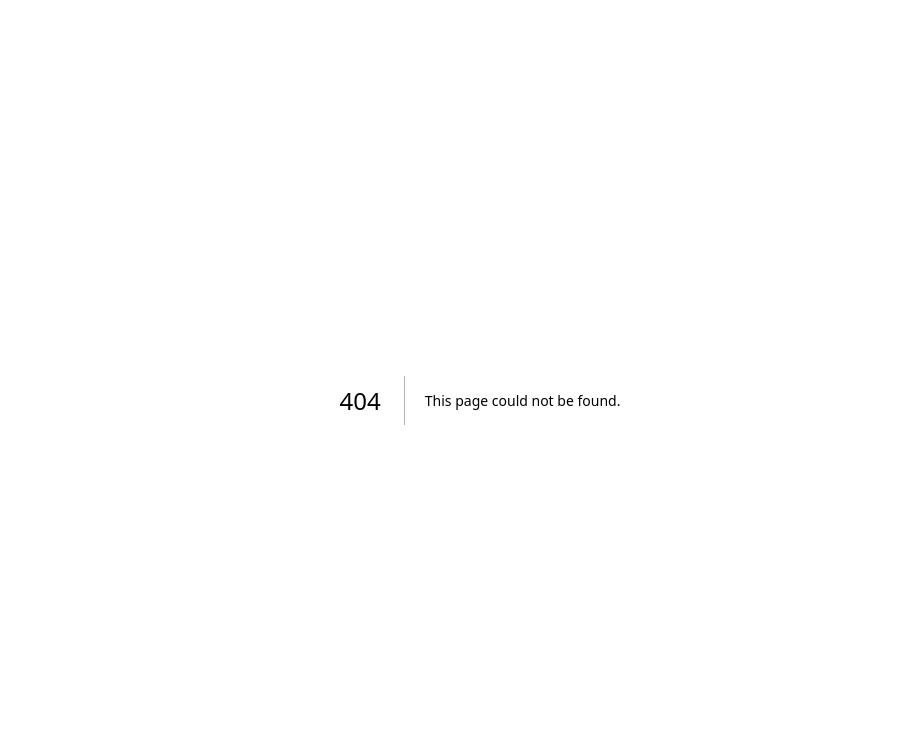
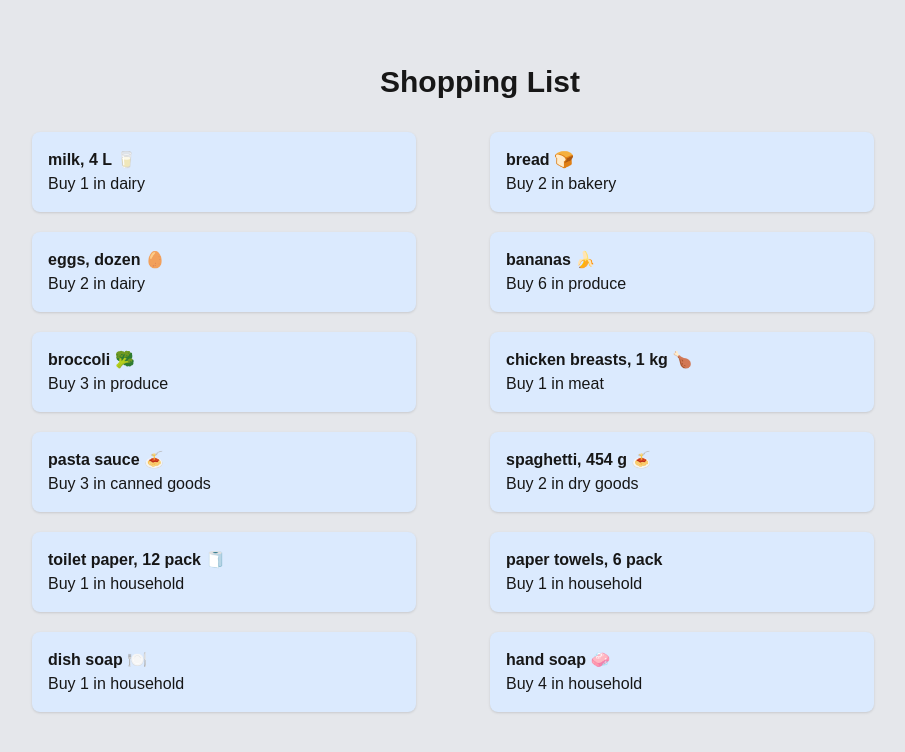
Before and after one commit to lucaslam704/cprg306-assignments, a Next.js app: page /week-3 in a window 1280 px wide. Before the commit this address had no page. Shown: the top 752 px of the page, without its empty margins (160-1065 px from the left). Built offline with nearby package versions, Linux system fonts and the light colour scheme.

Commit message:
add week-3

```diff
--- /dev/null
+++ b/app/week-3/item-list.js
@@ -0,0 +1,173 @@
+export default function ItemList(name, quantity, category) {
+
+    const item1 = {
+    name: "milk, 4 L 🥛",
+    quantity: 1,
+    category: "dairy",
+    };
+
+    const item2 = {
+    name: "bread 🍞",
+    quantity: 2,
+    category: "bakery",
+    };
+
+    const item3 = {
+    name: "eggs, dozen 🥚",
+    quantity: 2,
+    category: "dairy",
+    };
+
+    const item4 = {
+    name: "bananas 🍌",
+    quantity: 6,
+    category: "produce",
+    };
+
+    const item5 = {
+    name: "broccoli 🥦",
+    quantity: 3,
+    category: "produce",
+    };
+
+    const item6 = {
+    name: "chicken breasts, 1 kg 🍗",
+    quantity: 1,
+    category: "meat",
+    };
+
+    const item7 = {
+    name: "pasta sauce 🍝",
+    quantity: 3,
+    category: "canned goods",
+    };
+
+    const item8 = {
+    name: "spaghetti, 454 g 🍝",
+    quantity: 2,
+    category: "dry goods",
+    };
+
+    const item9 = {
+    name: "toilet paper, 12 pack 🧻",
+    quantity: 1,
+    category: "household",
+    };
+
+    const item10 = {
+    name: "paper towels, 6 pack",
+    quantity: 1,
+    category: "household",
+    };
+
+    const item11 = {
+    name: "dish soap 🍽️",
+    quantity: 1,
+    category: "household",
+    };
+
+    const item12 = {
+    name: "hand soap 🧼",
+    quantity: 4,
+    category: "household",
+    };
+
+    /* ARRAY MAPPING METHOD
+    const items = [
+        {
+            name: "milk, 4 L 🥛",
+            quantity: 1,
+            category: "dairy",
+        },
+        {
+            name: "bread 🍞",
+            quantity: 2,
+            category: "bakery",
+        },
+    ];
+
+    return (
+        <div className="container mx-auto px-4">
+            <h1 className="text-3xl font-bold text-center my-8">Shopping List</h1>
+            <div className="grid grid-cols-1 md:grid-cols-2 lg:grid-cols-3 gap-4">
+                {items.map((item, index) => (
+                    <div key={index} className="bg-blue-100 p-4 rounded-lg shadow">
+                        <p className="font-bold">{item.name}</p>
+                        <p>Buy {item.quantity} in {item.category}</p>
+                    </div>
+                ))}
+            </div>
+        </div>
+    ) */
+
+    return (
+    <div className="min-h-screen bg-gray-200 py-8">
+        <h1 className="text-3xl font-bold text-center my-8">Shopping List</h1>
+
+            <div className="grid grid-cols-1 md:grid-cols-2 lg:grid-cols-2 gap-5 max-w-4xl mx-auto">
+
+                <div className="bg-blue-100 p-4 max-w-sm rounded-lg shadow">
+                    <p className="font-bold">{item1.name}</p>
+                    <p>Buy {item1.quantity} in {item1.category}</p>
+                </div>
+
+                <div className="bg-blue-100 p-4 max-w-sm rounded-lg shadow">
+                    <p className="font-bold">{item2.name}</p>
+                    <p>Buy {item2.quantity} in {item2.category}</p>
+                </div>
+
+                <div className="bg-blue-100 p-4 max-w-sm rounded-lg shadow">
+                    <p className="font-bold">{item3.name}</p>
+                    <p>Buy {item3.quantity} in {item3.category}</p>
+                </div>
+
+                <div className="bg-blue-100 p-4 max-w-sm rounded-lg shadow">
+                        <p className="font-bold">{item4.name}</p>
+                        <p>Buy {item4.quantity} in {item4.category}</p>
+                </div>
+
+                <div className="bg-blue-100 p-4 max-w-sm rounded-lg shadow">
+                        <p className="font-bold">{item5.name}</p>
+                        <p>Buy {item5.quantity} in {item5.category}</p>
+                </div>
+
+                <div className="bg-blue-100 p-4 max-w-sm rounded-lg shadow">
+                        <p className="font-bold">{item6.name}</p>
+                        <p>Buy {item6.quantity} in {item6.category}</p>
+                </div>
+
+                <div className="bg-blue-100 p-4 max-w-sm rounded-lg shadow">
+                        <p className="font-bold">{item7.name}</p>
+                        <p>Buy {item7.quantity} in {item7.category}</p>
+                </div>
+
+                <div className="bg-blue-100 p-4 max-w-sm rounded-lg shadow">
+                        <p className="font-bold">{item8.name}</p>
+                        <p>Buy {item8.quantity} in {item8.category}</p>
+                </div>
+
+                <div className="bg-blue-100 p-4 max-w-sm rounded-lg shadow">
+                        <p className="font-bold">{item9.name}</p>
+                        <p>Buy {item9.quantity} in {item9.category}</p>
+                </div>
+
+                <div className="bg-blue-100 p-4 max-w-sm rounded-lg shadow">
+                        <p className="font-bold">{item10.name}</p>
+                        <p>Buy {item10.quantity} in {item10.category}</p>
+                </div>
+
+                <div className="bg-blue-100 p-4 max-w-sm rounded-lg shadow">
+                        <p className="font-bold">{item11.name}</p>
+                        <p>Buy {item11.quantity} in {item11.category}</p>
+                </div>
+
+                <div className="bg-blue-100 p-4 max-w-sm rounded-lg shadow">
+                        <p className="font-bold">{item12.name}</p>
+                        <p>Buy {item12.quantity} in {item12.category}</p>
+                </div>
+
+
+            </div>
+        </div>
+    )
+}
--- /dev/null
+++ b/app/week-3/item.js
@@ -0,0 +1,9 @@
+import ItemList from "./item-list.js";
+
+export default function Item(name, quantity, category) {
+    return (
+        <div>
+            <ItemList/>
+        </div>
+    );
+}
--- /dev/null
+++ b/app/week-3/page.js
@@ -0,0 +1,10 @@
+import Item from "./item.js";
+
+export default function Page() {
+    return (
+        <main>
+            <title>Week 3</title>
+            <Item></Item>
+        </main>
+    );
+}
```
Also changed, not shown: app/page.js (line endings or trailing spaces).
